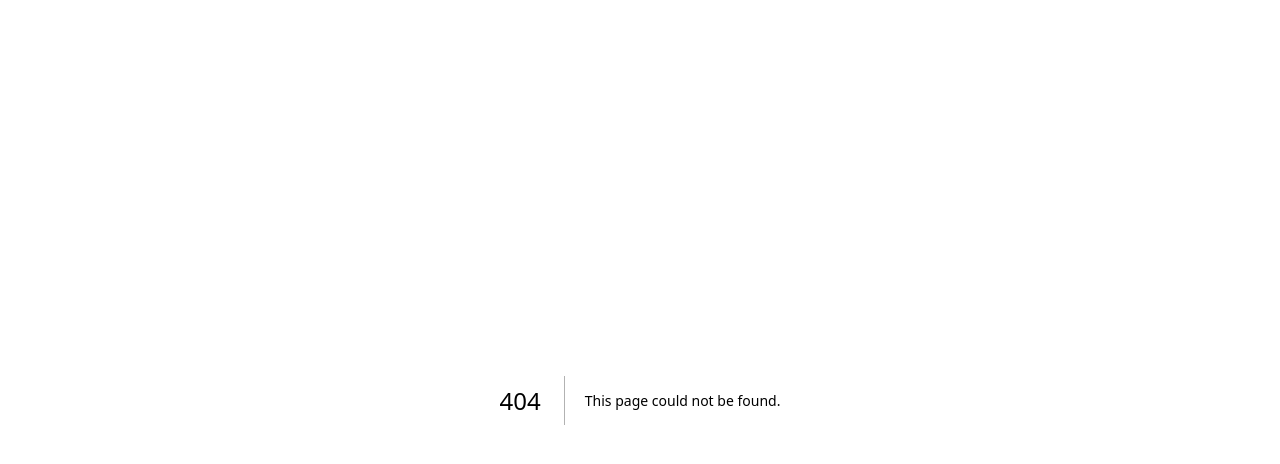
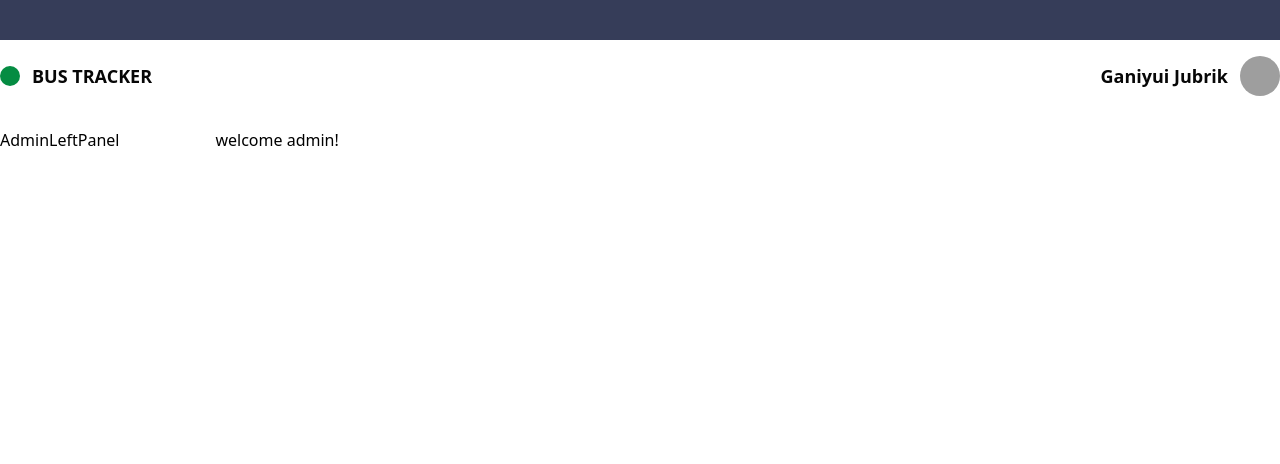
Before and after one commit to Sijibomii/501, a Next.js app in the folder client/: page /admin in a window 1280 px wide. Before the commit this address had no page. Shown: the top 464 px of the page. Built offline with nearby package versions, Linux system fonts and the light colour scheme; grey boxes are pictures that could not be loaded.

Commit message:
admin dash..

```diff
--- /dev/null
+++ b/client/src/auth/Auth.tsx
@@ -0,0 +1,14 @@
+import React, { useContext } from "react";
+
+
+
+interface AuthProps {}
+
+export const Auth: React.FC<AuthProps> = ({
+  children,
+}: any) => {
+
+    // make sure user is logged in here
+
+  return <>{children}</>;
+};
--- /dev/null
+++ b/client/src/components/AdminLayout.tsx
@@ -0,0 +1,23 @@
+import React from "react";
+import { Auth } from "@/auth/Auth";
+import MainLayout from "./MainLayout";
+import { AdminLeftPanel } from "./AdminLeftPanel"
+import { LayoutHeader } from "./LayoutHeader";
+
+interface LayoutProps {
+    children: React.ReactNode;
+}
+export const Layout: React.FC<LayoutProps> = ({
+  children,
+}) => {
+  return (
+    <Auth>
+      <MainLayout
+        leftPanel={<AdminLeftPanel/>}
+        layoutHeader={<LayoutHeader/>}
+        >
+        {children}
+      </MainLayout>
+    </Auth>
+  );
+};
--- /dev/null
+++ b/client/src/components/AdminLeftPanel.tsx
@@ -0,0 +1,10 @@
+import React from 'react'
+
+interface AdminLeftPanelProps{}
+
+export const AdminLeftPanel: React.FC<AdminLeftPanelProps> = ({}) => {
+
+    return (
+        <div>AdminLeftPanel</div>
+    )
+}
--- /dev/null
+++ b/client/src/components/HeaderController.tsx
@@ -0,0 +1,35 @@
+import React from "react";
+import Header from "next/head";
+import { NextPage } from "next";
+export interface HeaderControllerProps {
+  title?: string;
+  embed?: { hexColor?: string; image?: string };
+  owner?: string;
+  additionalKeywords?: string[];
+  description?: string;
+}
+
+export const HeaderController: NextPage<HeaderControllerProps> = ({
+  title,
+  description = "Transport Management System",
+  embed,
+}: any) => {
+  return (
+    <Header>
+      {title ? <title>{title} | SMART TMS</title> : <title>SMART TMS</title>}
+      <meta name="description" content={description} />
+
+      <meta name="theme-color" content={embed?.hexColor || "#363D59"} />
+      {embed ? (
+        <>
+          <meta name="og:title" content={title || "Smart Transport Management System"} />
+
+          <meta name="og:description" content={description} />
+          <meta name="og:site_name" content="Smart Transport Management System" />
+        </>
+      ) : (
+        ""
+      )}
+    </Header>
+  );
+};
--- /dev/null
+++ b/client/src/components/LayoutHeader.tsx
@@ -0,0 +1,27 @@
+import CircleIcon from '@/icons/Circle'
+import { UserAvatar } from '@/ui/UserAvatar'
+import React from 'react'
+
+interface LayoutHeaderProps{}
+
+export const LayoutHeader: React.FC<LayoutHeaderProps> = ({}) => {
+
+    return (
+        <div className='layout-header w-screen'>
+            <div className='layout-header-container w-full'>
+                <div className='layout-header-top bg-secondary py-5'>
+                </div>
+                <div className='layout-header-bottom flex items-center justify-between max-w-7xl w-full mx-auto py-4'>
+                    <div className='layout-header-left flex items-center'>
+                        <CircleIcon color={'#058c42'} width={20} height={20} />
+                        <h3 className='uppercase text-primary text-lg font-semibold ml-3'>bus tracker</h3>
+                    </div>
+                    <div className='layout-header-right flex items-center'>
+                        <h3 className='text-primary text-lg font-semibold mr-3'>Ganiyui Jubrik</h3>
+                        <UserAvatar />
+                    </div>
+                </div>
+            </div>
+        </div>
+    )
+}
--- /dev/null
+++ b/client/src/components/MainLayout.tsx
@@ -0,0 +1,32 @@
+import React from 'react'
+
+
+interface MainLayoutProps {
+    layoutHeader: React.ReactNode;
+    leftPanel?: React.ReactNode;
+    children?: React.ReactNode;
+}
+export const MainLayout: React.FC<MainLayoutProps> = ({
+    children,
+    leftPanel = <div />,
+    layoutHeader,
+  }) => {
+    return (
+        <div>
+            <div className='header'>
+                {layoutHeader}
+            </div>
+            <div className="max-w-7xl mx-auto py-4 flex items-center w-full scrollbar-thin scrollbar-thumb-primary-700">
+                <div className='mr-10'>
+                    {leftPanel}
+                </div>
+                <div className='ml-14'>
+                    {children}
+                </div>
+            </div>
+        </div>
+      )
+  }
+
+
+export default MainLayout
--- /dev/null
+++ b/client/src/pages/admin.tsx
@@ -0,0 +1,16 @@
+import React from 'react'
+import { Auth } from '@/auth/Auth'
+import { HeaderController } from '@/components/HeaderController'
+import { Layout } from '@/components/AdminLayout'
+function AdminDashboard() {
+  return (
+    <Auth>
+      <HeaderController/>
+        <Layout>
+          welcome admin!
+        </Layout>
+    </Auth>
+  )
+}
+
+export default AdminDashboard
--- a/client/src/pages/login.tsx
+++ b/client/src/pages/login.tsx
@@ -3,7 +3,7 @@ import CircleIcon from '@/icons/Circle'
 import { Button } from '@/ui/Button'
 import { Form, Formik } from "formik";
 import { InputField } from '@/ui/InputField';
-import Image from 'next/image';
+
 
 function LoginPage() {
 
@@ -30,11 +30,11 @@ function LoginPage() {
                                     </div>
                                 </div>
                             </div>
-                            <div className='lft-login-modal-2 flex items-center mt-10'>
-                                <Button size='xxl' color='secondary'>
+                            <div className='lft-login-modal-2 flex items-center mt-10 border-secondary border-[1px] rounded-lg'>
+                                <Button size='xxl' color='secondary' className=''>
                                     <h4 className='text-white font-light'>Admin</h4>
                                 </Button>
-                                <Button className='border-secondary border-[1px]' size='xxl' color='transparent'>
+                                <Button className='' size='xxl' color='transparent'>
                                     <h4 className='text-secondary font-light'>User</h4>
                                 </Button>
                             </div>
--- /dev/null
+++ b/client/src/ui/UserAvatar.tsx
@@ -0,0 +1,41 @@
+import React, { useState } from "react";
+
+export const avatarSizeMap = {
+  default: "80px",
+  lg: "60px",
+  md: "50px",
+  sm: "40px",
+  xs: "20px",
+  xxs: "30px",
+};
+
+
+export interface AvatarProps {
+  src?: string;
+  className?: string;
+  username?: string;
+  size?: keyof typeof avatarSizeMap;
+}
+
+export const UserAvatar: React.FC<AvatarProps> = ({
+  src= "https://ui-avatars.com/api/&name&rounded=true&background=B23439&bold=true&color=FFFFFF",
+  className = "",
+  size = "sm",
+  username,
+}) => {
+  return (
+    <div
+      className={`relative inline-block ${className}`}
+      style={{
+        width: avatarSizeMap[size],
+        height: avatarSizeMap[size],
+      }}
+    >
+      <img alt={username ? `${username}-s-avatar` : "your-avatar"}
+        className={`rounded-full w-full h-full object-cover`}
+        src={src}
+      />
+
+    </div>
+  );
+};
```
Also changed, not shown: client/src/icons/Bus.tsx (added), client/src/icons/Dashboard.tsx (added).
